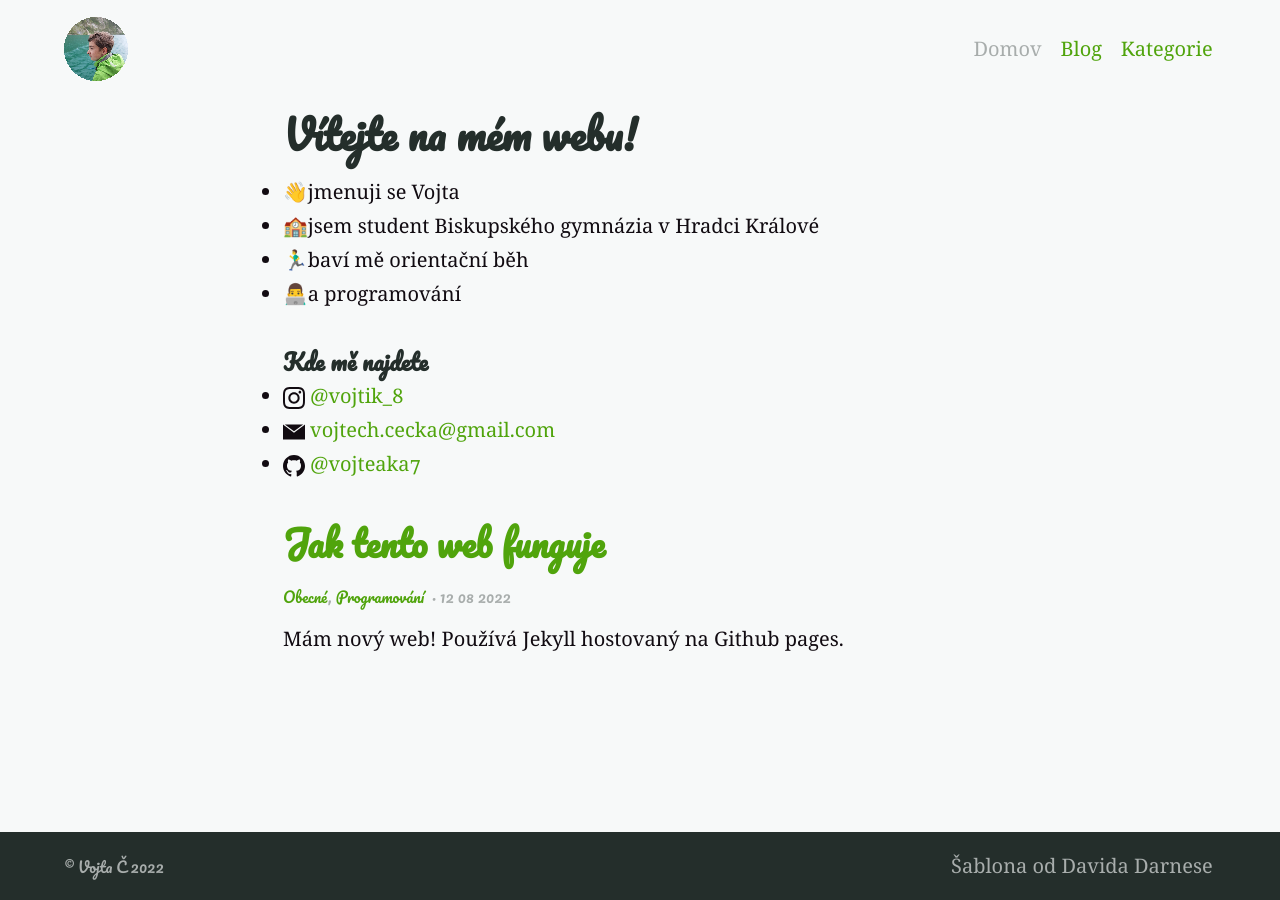
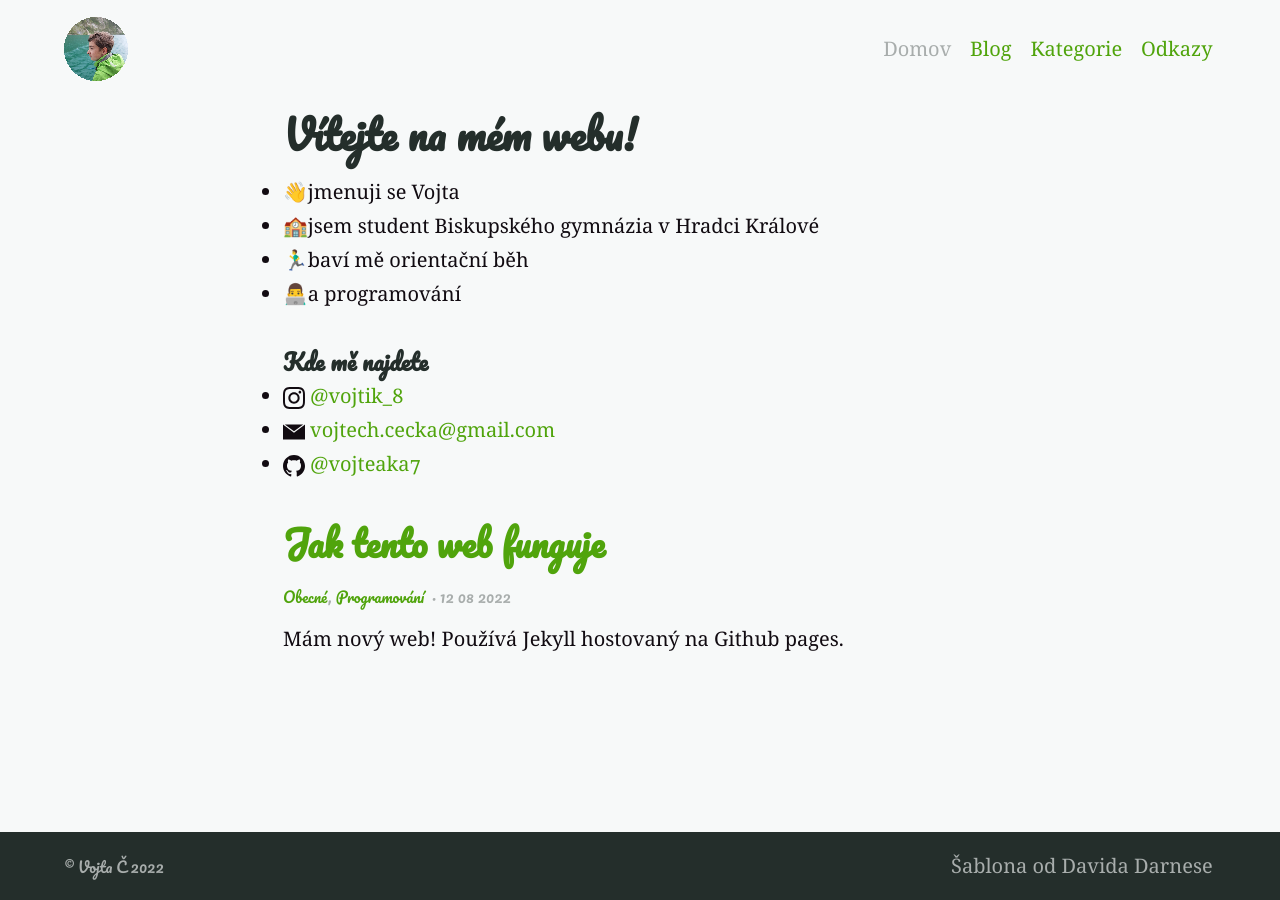
Before and after one commit to vojteaka7/vojteaka7.github.io, a Jekyll site: the page built from index.md, in a window 1280 px wide. Built offline with Jekyll 4.4.1, drawn with Linux system fonts in a browser that asks for light colours.

Commit message:
přidání stánky "Odkazy" do navigace

```diff
--- a/_config.yml
+++ b/_config.yml
@@ -127,6 +127,8 @@ navigation_header:
   url: /blog/
 - title: Kategorie
   url: /categories/
+- title: Odkazy
+  url: /links/
     #- title: Hledat
     #  url: /search/
 
```
